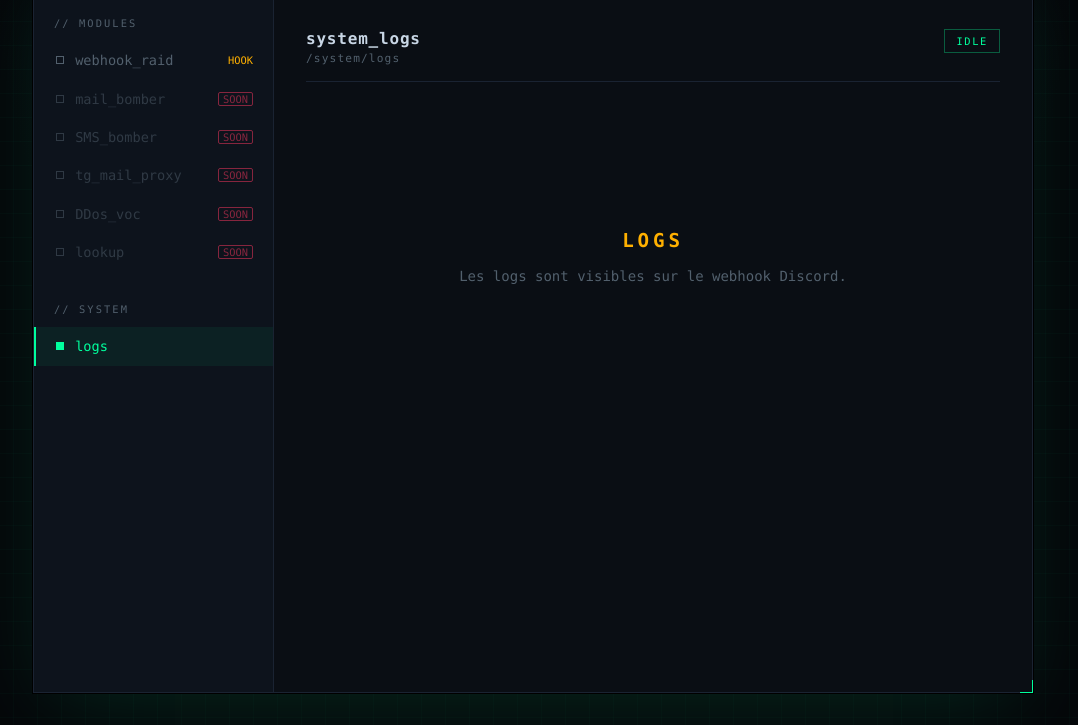
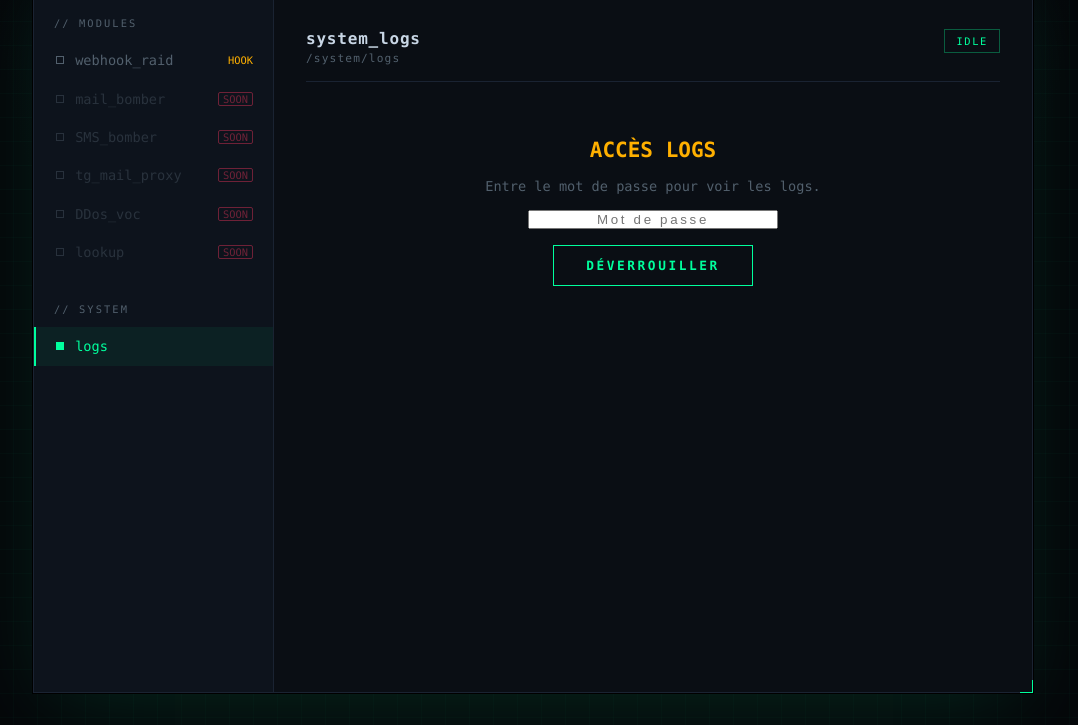
Before and after one commit to alpha222718-cloud/testt, a plain HTML site: page index.html in a window 1280 px wide. Both pictures are taken after a click on the element "logs". Shown: the part 75-800 px from the top of the page, without its empty margins (107-1185 px from the left). Drawn offline with Linux system fonts and the light colour scheme.

Commit message:
Update index.html

```diff
--- a/index.html
+++ b/index.html
@@ -48,13 +48,13 @@
   .nav-item .icon { width: 8px; height: 8px; border: 1px solid currentColor; flex-shrink: 0; }
   .nav-item.active .icon { background: var(--green); }
   .nav-item .badge { margin-left: auto; font-size: 0.65rem; color: var(--amber); }
-  .nav-item.wip { opacity: 0.5; }
-  .nav-item.wip:hover { color: var(--dim); background: transparent; cursor: pointer; }
+
+  /* STYLE DES MODULES SOON (Désactivés) */
+  .nav-item.wip { opacity: 0.4; cursor: not-allowed; pointer-events: none; }
   .nav-item.wip .badge { color: var(--red); border: 1px solid var(--red); padding: 0 4px; border-radius: 2px; }
 
   .content { padding: 2rem; display: flex; flex-direction: column; gap: 1.5rem; position: relative; overflow-y: auto;}
 
-  /* MAIN APP */
   #app-screen { display: flex; flex-direction: column; gap: 1.5rem; width: 100%; }
 
   .module-head { display: flex; justify-content: space-between; align-items: flex-start; padding-bottom: 1rem; border-bottom: 1px solid var(--border); }
@@ -90,8 +90,9 @@
   .log-line.warn .lvl { color: var(--amber); } .log-line.warn .msg { color: var(--amber); }
   .log-line.err .lvl { color: var(--red); } .log-line.err .msg { color: var(--red); }
 
-  .coming-soon { display: flex; flex-direction: column; align-items: center; justify-content: center; height: 300px; color: var(--dim); text-align: center; gap: 1rem; }
-  .coming-soon h3 { color: var(--amber); font-size: 1.2rem; text-transform: uppercase; letter-spacing: 0.2em; }
+  /* ECRAN LOGS */
+  #logs-auth-screen { display: flex; flex-direction: column; align-items: center; gap: 1rem; padding: 2rem; text-align: center; }
+  #logs-auth-screen input { width: 250px; text-align: center; letter-spacing: 0.2em; }
 
   @media (max-width: 720px) { .main { grid-template-columns: 1fr; } .sidebar { border-right: 0; border-bottom: 1px solid var(--border); } .form-grid { grid-template-columns: 1fr; } }
 </style>
@@ -115,23 +116,20 @@
         <span class="icon"></span><span>webhook_raid</span><span class="badge">HOOK</span>
       </div>
 
-      <div class="nav-item wip" id="nav-soon" onclick="switchTab('soon')">
+      <!-- MODULES SOON (Désactivés) -->
+      <div class="nav-item wip">
         <span class="icon"></span><span>mail_bomber</span><span class="badge">SOON</span>
       </div>
-
-      <div class="nav-item wip" onclick="switchTab('soon')">
+      <div class="nav-item wip">
         <span class="icon"></span><span>SMS_bomber</span><span class="badge">SOON</span>
       </div>
-
-      <div class="nav-item wip" onclick="switchTab('soon')">
+      <div class="nav-item wip">
         <span class="icon"></span><span>tg_mail_proxy</span><span class="badge">SOON</span>
       </div>
-
-      <div class="nav-item wip" onclick="switchTab('soon')">
+      <div class="nav-item wip">
         <span class="icon"></span><span>DDos_voc</span><span class="badge">SOON</span>
       </div>
-
-      <div class="nav-item wip" onclick="switchTab('soon')">
+      <div class="nav-item wip">
         <span class="icon"></span><span>lookup</span><span class="badge">SOON</span>
       </div>
 
@@ -159,20 +157,25 @@
           </div>
         </div>
 
-        <!-- MODULE LOGS (désactivé visuellement, juste pour garder l'onglet) -->
+        <!-- MODULE LOGS (Protégé) -->
         <div class="panel" id="panel-logs" style="display:none">
-          <div class="coming-soon">
-            <h3>LOGS</h3>
-            <p>Les logs sont visibles sur le webhook Discord.</p>
+
+          <!-- Auth pour les logs -->
+          <div id="logs-auth-screen">
+            <h2 style="color: var(--amber);">ACCÈS LOGS</h2>
+            <p style="color: var(--dim); font-size: 0.85rem;">Entre le mot de passe pour voir les logs.</p>
+            <input type="password" id="logs-pass" placeholder="Mot de passe">
+            <button class="run" onclick="checkLogsAuth()">DÉVERROUILLER</button>
           </div>
-        </div>
 
-        <!-- MODULE SOON -->
-        <div class="panel" id="panel-soon" style="display:none">
-          <div class="coming-soon">
-            <h3>MODULE SOON</h3>
-            <p>Ce module est en cours de développement. Il sera disponible prochainement.</p>
+          <!-- Contenu des logs -->
+          <div id="logs-content" style="display:none;">
+            <div class="console" style="height: 400px;">
+              <div class="console-head"><span>system activity</span><span id="log-count">0 entries</span></div>
+              <div class="console-body" id="auth-logs-display" style="height: 100%;"></div>
+            </div>
           </div>
+
         </div>
 
         <div class="action-bar" id="action-bar">
@@ -191,15 +194,14 @@
 </div>
 
 <script>
-  // --- ÉTAT GLOBAL ---
   let currentMod = 'raid';
+  let systemLogs = JSON.parse(localStorage.getItem('bench_system_logs') || '[]');
+  const LOGS_PASSWORD = "OWENBOSC1";
 
-  // --- INITIALISATION UI ---
   window.onload = () => {
     switchTab('raid');
   };
 
-  // --- NAVIGATION ---
   function switchTab(tabId) {
     if(!tabId) return;
     currentMod = tabId;
@@ -208,25 +210,54 @@
 
     if (tabId === 'raid') document.getElementById('nav-raid').classList.add('active');
     if (tabId === 'logs') document.getElementById('nav-logs').classList.add('active');
-    if (tabId === 'soon') document.getElementById('nav-soon').classList.add('active');
 
-    const titles = { raid: 'webhook_raid', logs: 'system_logs', soon: 'module_in_dev' };
-    const paths = { raid: '/modules/discord/webhook', logs: '/system/logs', soon: '/modules/dev' };
+    const titles = { raid: 'webhook_raid', logs: 'system_logs' };
+    const paths = { raid: '/modules/discord/webhook', logs: '/system/logs' };
     document.getElementById('mod-title').textContent = titles[tabId];
     document.getElementById('mod-path').textContent = paths[tabId];
 
     document.querySelectorAll('.panel').forEach(p => p.style.display = 'none');
+    document.getElementById('panel-' + tabId).style.display = 'block';
 
-    const activePanel = document.getElementById('panel-' + tabId);
-    if (activePanel) activePanel.style.display = 'block';
-
-    if (tabId === 'logs' || tabId === 'soon') {
+    if (tabId === 'logs') {
       document.getElementById('action-bar').style.display = 'none';
       document.getElementById('main-console').style.display = 'none';
+
+      // Reset de l'auth quand on clique sur logs
+      document.getElementById('logs-auth-screen').style.display = 'flex';
+      document.getElementById('logs-content').style.display = 'none';
+      document.getElementById('logs-pass').value = '';
     } else {
       document.getElementById('action-bar').style.display = 'flex';
       document.getElementById('main-console').style.display = 'flex';
     }
+  }
+
+  function checkLogsAuth() {
+    const pass = document.getElementById('logs-pass').value;
+    if (pass === LOGS_PASSWORD) {
+      document.getElementById('logs-auth-screen').style.display = 'none';
+      document.getElementById('logs-content').style.display = 'block';
+      renderLogs();
+    } else {
+      alert("Mot de passe incorrect.");
+    }
+  }
+
+  function renderLogs() {
+    const display = document.getElementById('auth-logs-display');
+    document.getElementById('log-count').textContent = systemLogs.length + ' entries';
+    display.innerHTML = '';
+    if (systemLogs.length === 0) {
+      display.innerHTML = '<div style="color: var(--dim);">Aucun log enregistré.</div>';
+      return;
+    }
+    systemLogs.slice().reverse().forEach(entry => {
+      const div = document.createElement('div');
+      div.className = 'log-line ok';
+      div.innerHTML = `<span class="ts">${entry.time}</span><span class="lvl" style="color:var(--amber)">${entry.action}</span><span class="msg"><b>${entry.user}</b> - ${escapeHtml(entry.details)}</span>`;
+      display.appendChild(div);
+    });
   }
 
   function logConsole(level, msg) {
@@ -244,7 +275,6 @@
     return String(s).replace(/[&<>"]/g, c => ({ '&': '&amp;', '<': '&lt;', '>': '&gt;', '"': '&quot;' }[c]));
   }
 
-  // --- EXECUTION DU TOOL ---
   async function executeTool() {
     const runBtn = document.getElementById('run-btn');
     const statusChip = document.getElementById('status-chip');
```
